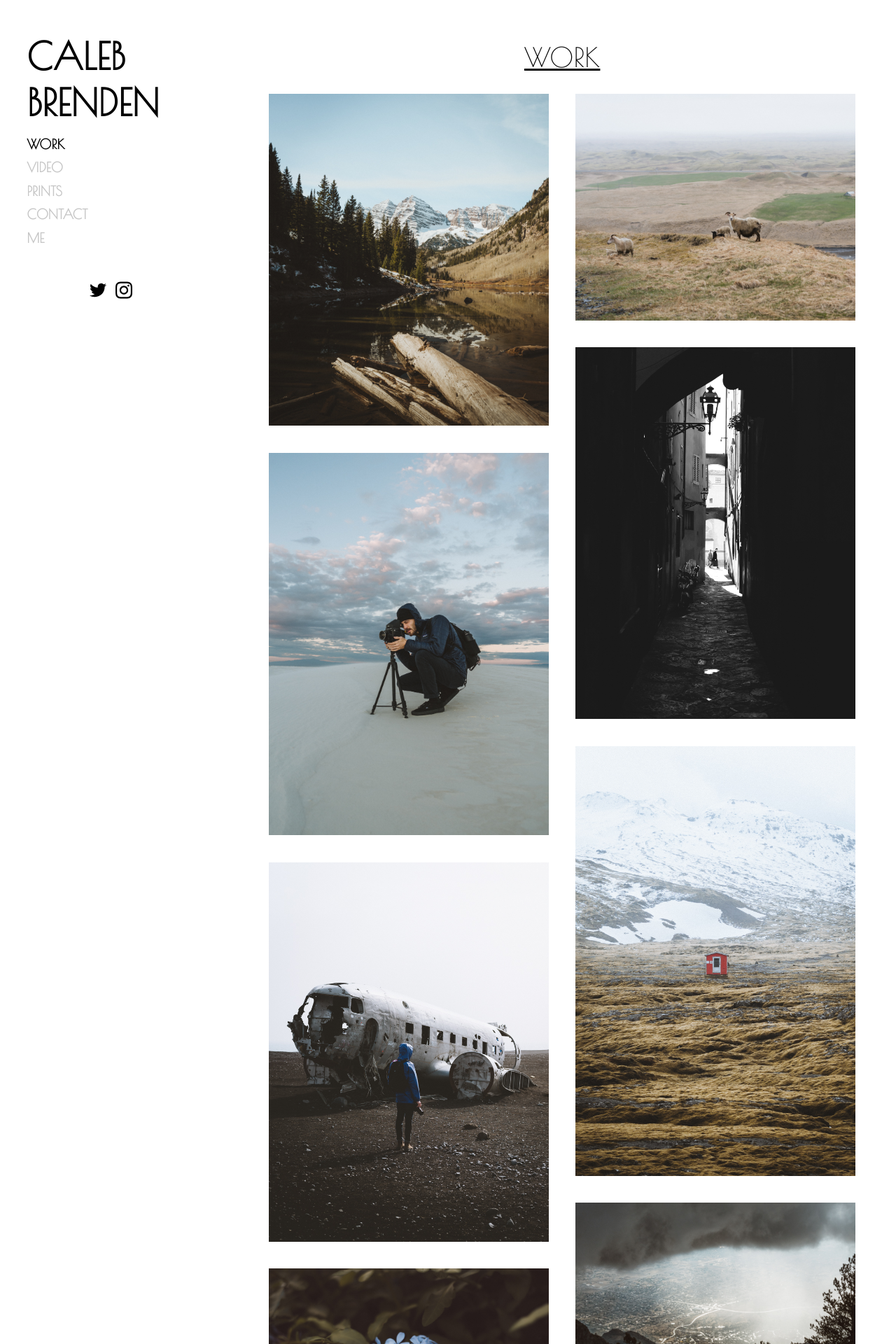
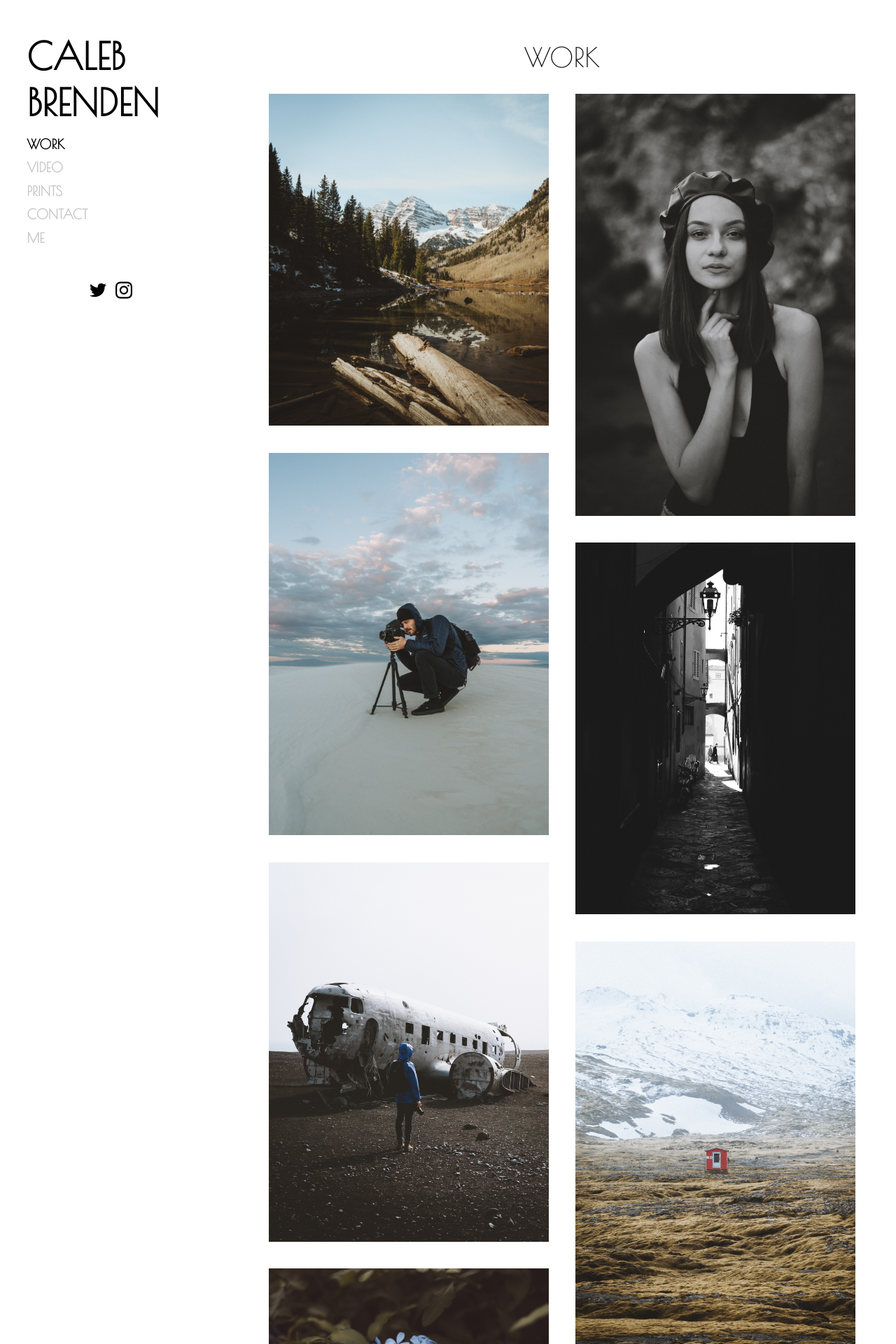
Before and after one commit to calebbrenden/my-site, a Jekyll site: the page built from index.html, in a window 1280 px wide. Shown: the top 1920 px of the page at 70% size. Built offline with Jekyll 4.4.1, drawn with Linux system fonts in a browser that asks for light colours.

Commit message:
moved some photos around, removed underline from h1s

```diff
--- a/_sass/hydeout/_posts.scss
+++ b/_sass/hydeout/_posts.scss
@@ -27,13 +27,13 @@ article + *, .post-body ~ section {
 .post-title {
   color: $heading-color;
   text-align: center;
-  text-decoration: underline;
+  text-decoration: none;
 }
 
 .post-title a {
   color: $heading-color;
   text-align: center;
-  text-decoration: underline;
+  text-decoration: none;
   &:hover {
     text-decoration: line-through;
   }
--- a/index.html
+++ b/index.html
@@ -51,11 +51,11 @@ author: Caleb Brenden
   <img src="{{ site.baseurl }}/images/samples/gibraltar-flowers.jpg" alt="gibraltar flowers">
   <img src="{{ site.baseurl }}/images/samples/milky-way.jpg" alt="milky way">
   <img src="{{ site.baseurl }}/images/samples/iceland-waterfall.jpg" alt="iceland waterfall">
-  <img src="{{ site.baseurl }}/images/samples/zofia-nerja.jpg" alt="zofia-nerja">
+  <img src="{{ site.baseurl }}/images/samples/iceland-sheep.jpg" alt="iceland sheep">
   <img src="{{ site.baseurl }}/images/samples/canar-flowers.jpg" alt="canar flowers">
   <img src="{{ site.baseurl }}/images/samples/sierra-nevada.jpg" alt="sierra nevada">
   <img src="{{ site.baseurl }}/images/samples/asia-poland.jpg" alt="asia poland">
-  <img src="{{ site.baseurl }}/images/samples/iceland-sheep.jpg" alt="iceland sheep">
+  <img src="{{ site.baseurl }}/images/samples/zofia-nerja.jpg" alt="zofia-nerja">
   <img src="{{ site.baseurl }}/images/samples/florence-man-walking.jpg" alt="florence man walking">
   <img src="{{ site.baseurl }}/images/samples/iceland-house.jpg" alt="iceland house">
   <img src="{{ site.baseurl }}/images/samples/albuquerque-rainstorm.jpg" alt="albuquerque rainstorm">
```
Also changed, not shown: 3 other files.
